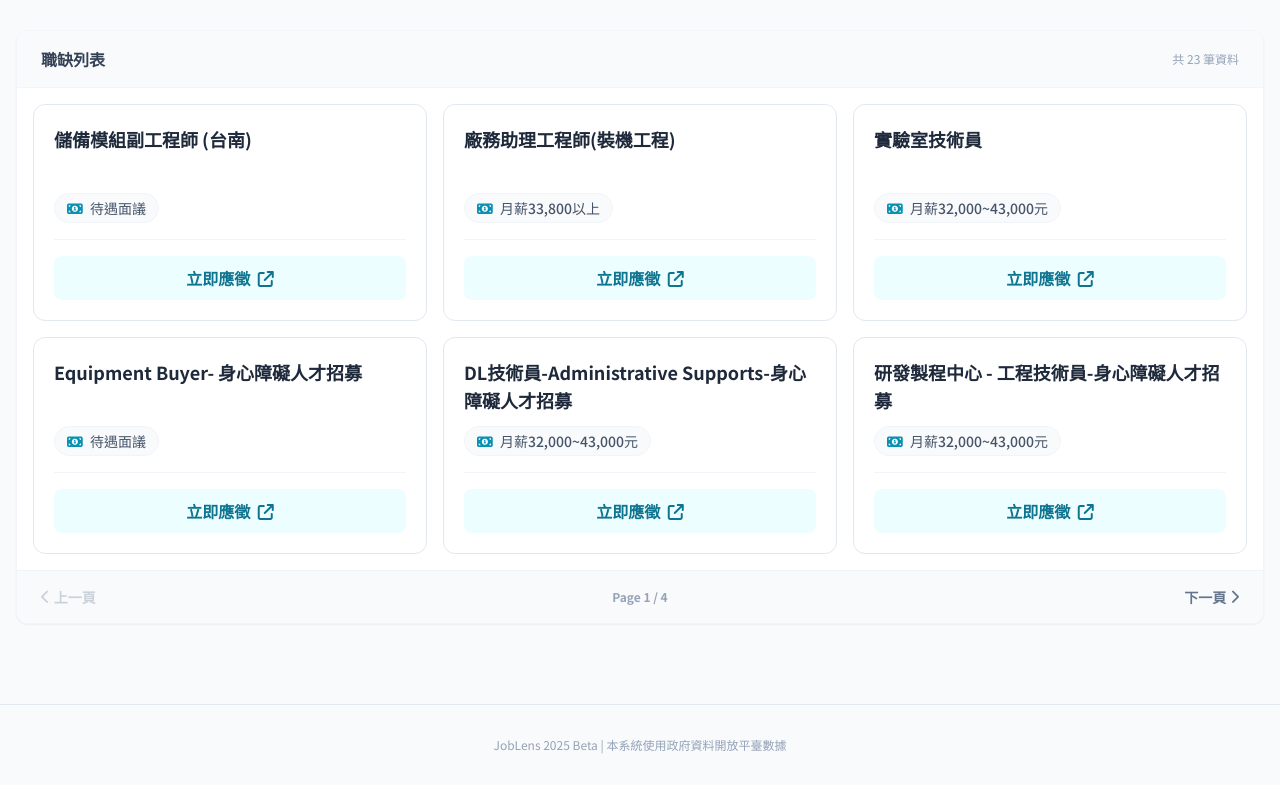
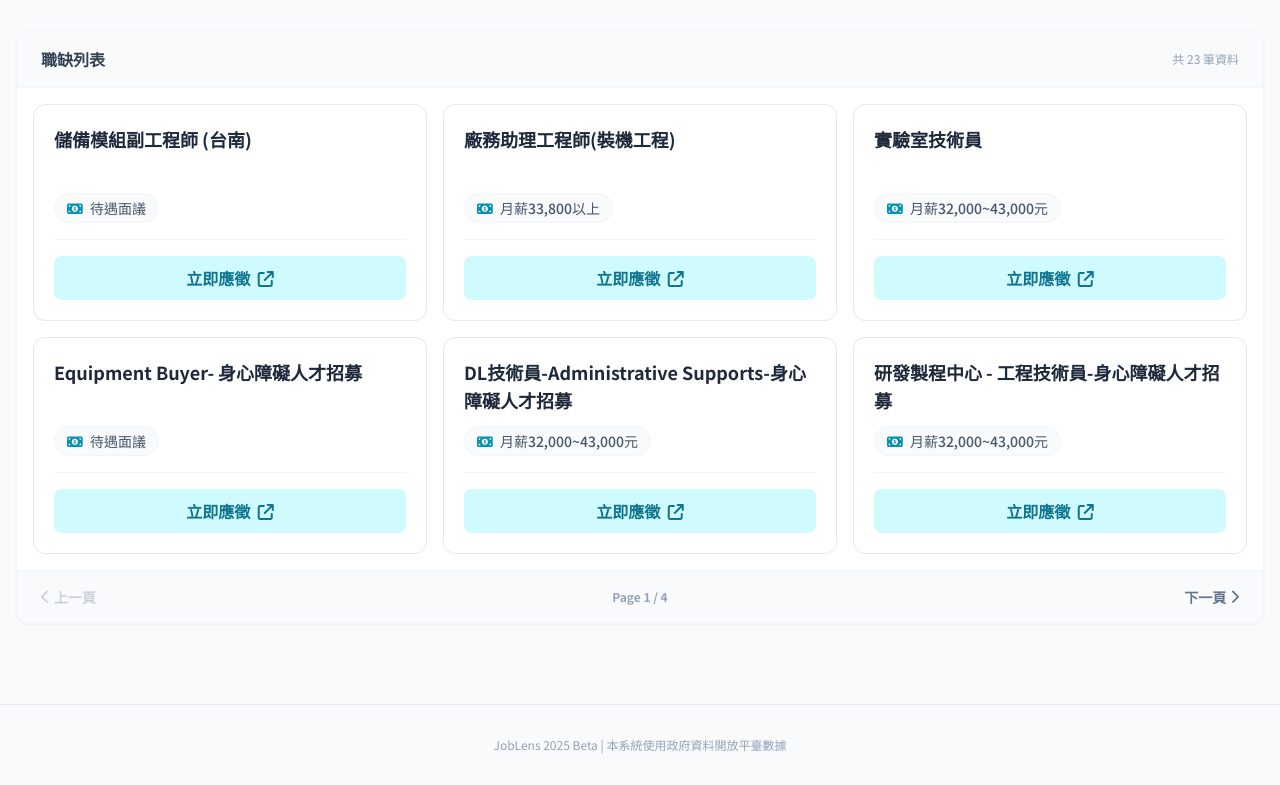
Before and after one commit to LiKuei/JobLens-Demo, a plain HTML site: page search.html in a window 1280 px wide. Shown: the part 655-1440 px from the top of the page. Drawn offline with nearby package versions, Linux system fonts and the light colour scheme.

Commit message:
change joblist button

```diff
--- a/search.html
+++ b/search.html
@@ -389,7 +389,7 @@
                         </div>
                     </div>
                     <div class="pt-4 border-t border-slate-100 mt-auto">
-                        <a href="${job.link}" target="_blank" class="block w-full text-center py-2.5 bg-cyan-50 text-cyan-700 font-bold rounded-lg hover:bg-cyan-600 hover:text-white transition-colors group-hover:shadow-md">
+                        <a href="${job.link}" target="_blank" class="block w-full text-center py-2.5 bg-cyan-100 text-cyan-700 font-bold rounded-lg hover:bg-cyan-600 hover:text-white transition-colors group-hover:shadow-md">
                             立即應徵 <i class="fa-solid fa-arrow-up-right-from-square ml-1"></i>
                         </a>
                     </div>
```
